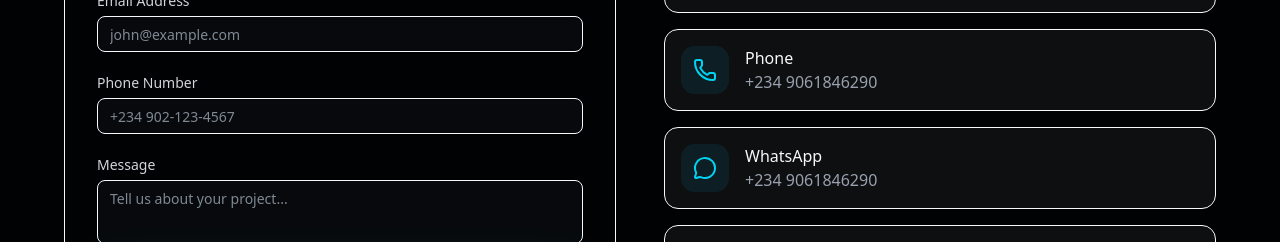
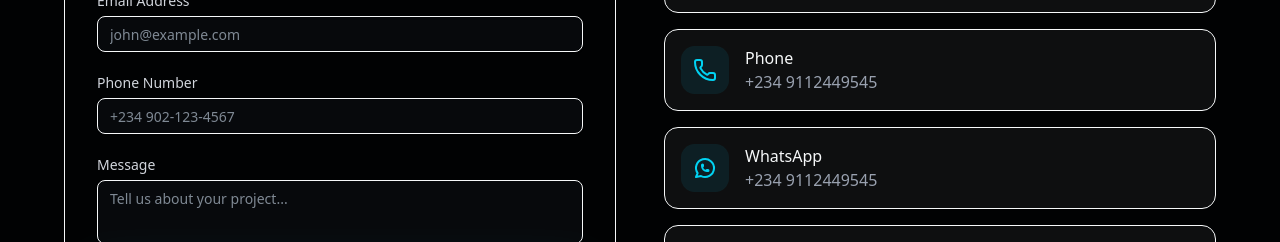
Before and after one commit to ihemehowell/bitvora, a Next.js app: page /contact in a window 1280 px wide. Shown: the part 513-755 px from the top of the page. Built offline with nearby package versions, Linux system fonts and the light colour scheme.

Commit message:
refactor: clean up imports and update contact information in Data and ContactPage

```diff
--- a/Data/Data.ts
+++ b/Data/Data.ts
@@ -1,5 +1,4 @@
 import {
-  ArrowRight,
   CheckCircle,
   Code,
   Palette,
@@ -24,26 +23,16 @@ import {
   CodeXml,
   Megaphone,
   Brush,
-  Target,
-  Eye,
-  Calendar,
-  DollarSign,
-  ExternalLink,
-  Send,
+
   Mail,
   Phone,
   MapPin,
-  MessageCircle,
-  ChevronRight,
-  ChevronLeft,
-  Check,
-  Menu,
-  X
 } from "lucide-react";
 import { StaticImageData } from "next/image";
 
-import { oma, howell, doris } from '../assets/team';
+import { oma, howell, } from '../assets/team';
 import { project1, project2, project3 } from '../assets/portfolio';
+import { IconBrandWhatsapp } from "@tabler/icons-react";
 
 // ============================================
 // TYPES
@@ -614,14 +603,14 @@ export const contactInfo: ContactInfo[] = [
   {
     icon: Phone,
     title: 'Phone',
-    value: '+234 9061846290',
-    link: 'tel:+2349061846290',
+    value: '+234 9112449545',
+    link: 'tel:+2349112449545',
   },
   {
-    icon: MessageCircle,
+    icon: IconBrandWhatsapp,
     title: 'WhatsApp',
-    value: '+234 9061846290',
-    link: 'https://wa.me/+2349061846290',
+    value: '+234 9112449545',
+    link: 'https://wa.me/+2349112449545',
   },
   {
     icon: MapPin,
--- a/app/contact/page.tsx
+++ b/app/contact/page.tsx
@@ -1,7 +1,7 @@
 'use client';
 
 import { useState } from 'react';
-import { Mail, Phone, MapPin, MessageCircle, Send } from 'lucide-react';
+import {  Send } from 'lucide-react';
 import { motion } from 'framer-motion';
 import { Input } from '@/components/ui/input';
 import { Textarea } from '@/components/ui/textarea';
@@ -52,7 +52,7 @@ export default function ContactPage() {
     <div className="min-h-screen">
       {/* Hero Section */}
       <section className="py-20 relative overflow-hidden">
-        <div className="absolute inset-0 bg-gradient-to-br from-cyan-500/10 via-transparent to-transparent pointer-events-none" />
+        <div className="absolute inset-0 bg-linear-to-br from-cyan-500/10 via-transparent to-transparent pointer-events-none" />
         <div className="container mx-auto px-6 relative z-10">
           <motion.div
             initial={{ opacity: 0, y: 20 }}
@@ -66,7 +66,7 @@ export default function ContactPage() {
               Get in <span className="gradient-text">Touch</span>
             </h1>
             <p className="text-gray-400 text-lg">
-              Have a project in mind? We'd love to hear from you.
+              Have a project in mind? We&#39;d love to hear from you.
             </p>
           </motion.div>
         </div>
@@ -96,7 +96,7 @@ export default function ContactPage() {
                     </div>
                     <h4 className="text-foreground text-xl font-semibold mb-2">Message Sent!</h4>
                     <p className="text-gray-400">
-                      Thank you for contacting us. We'll get back to you soon.
+                      Thank you for contacting us. We&#39;ll get back to you soon.
                     </p>
                   </motion.div>
                 ) : (
```
